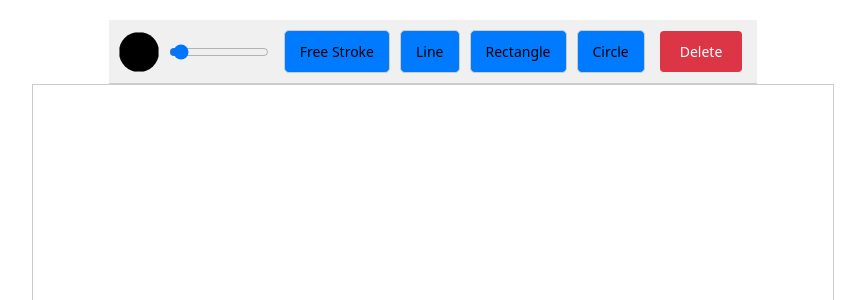
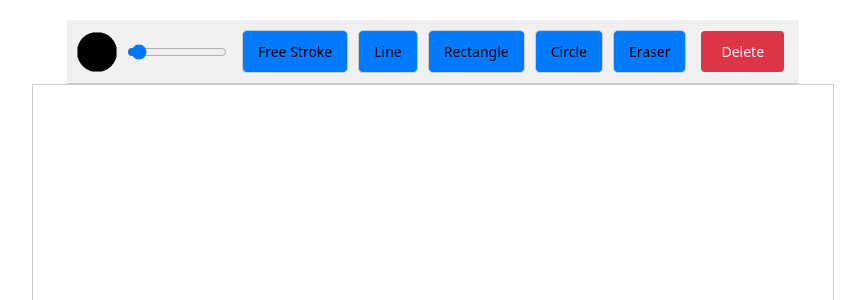
Before and after one commit to jnp2018/slack, a React (Create React App) app in the folder collab-whiteboard/: page /1 in a window 1280 px wide. Shown: the top 300 px of the page, without its empty margins (207-1072 px from the left). Built offline with nearby package versions, Linux system fonts and the light colour scheme; no server answers.

Commit message:
Add erase function

```diff
--- a/collab-whiteboard/src/widgets/ToolBar.css
+++ b/collab-whiteboard/src/widgets/ToolBar.css
@@ -59,3 +59,13 @@ input[type="range"] {
 .delete-button:hover {
   background-color: #c82333;
 }
+.whiteboard-container {
+  position: relative;
+}
+
+.eraser-cursor {
+  position: absolute;
+  background-color: rgba(255, 255, 255, 0.7); /* Màu trắng mờ để trông giống cục tẩy */
+  border: 1px solid #ddd; /* Viền nhẹ để phân biệt cục tẩy */
+  pointer-events: none;   /* Để vòng tròn không cản trở thao tác chuột */
+}
--- a/collab-whiteboard/src/widgets/ToolBar.jsx
+++ b/collab-whiteboard/src/widgets/ToolBar.jsx
@@ -25,6 +25,7 @@ function ToolBar({ setColor, setLineWidth, setTool, clearCanvas }) {
       <button className="tool-button" onClick={() => setTool('polyline')}>
         Free Stroke
       </button>
+
       <button className="tool-button" onClick={() => setTool('line')}>
         Line
       </button>
@@ -33,6 +34,9 @@ function ToolBar({ setColor, setLineWidth, setTool, clearCanvas }) {
       </button>
       <button className="tool-button" onClick={() => setTool('circle')}>
         Circle
+      </button>
+      <button className='tool-button' onClick={(activateEraser) => setTool('eraser')}>
+        Eraser
       </button>
       {/* Add more buttons for different shapes if needed */}
 
--- a/collab-whiteboard/src/widgets/Whiteboard.css
+++ b/collab-whiteboard/src/widgets/Whiteboard.css
@@ -8,4 +8,8 @@
 
 canvas {
   border: 1px solid #ccc;
+    margin: 0;
+    padding: 0;
+    display: block;
+
 }
--- a/collab-whiteboard/src/widgets/Whiteboard.jsx
+++ b/collab-whiteboard/src/widgets/Whiteboard.jsx
@@ -12,6 +12,9 @@ function Whiteboard() {
     const [lineWidth, setLineWidth] = useState(2);
     const [lastPos, setLastPos] = useState(null);
     const [tool, setTool] = useState('polyline');
+	 const [showEraserCursor, setShowEraserCursor] = useState(false);//activate button erase
+	const [eraserPosition, setEraserPosition] = useState({ x: 0, y: 0 });//erase position
+	const [eraserSize, setEraserSize] = useState(lineWidth * 5);
 
     // Lấy `message` và `sendMessage` từ WebSocketContext
     const { message, sendMessage } = useContext(WebSocketContext);
@@ -77,16 +80,29 @@ function Whiteboard() {
         setIsDrawing(false);
         setLastPos(null);
     };
+	const activateEraser = (e) => {
 
+        const rect = canvasRef.current.getBoundingClientRect();
+        const x = e.clientX-rect.left;
+        const y = e.clientY -rect.top;
+        setTool('eraser');
+        setShowEraserCursor(true);
+        setEraserPosition({ x, y });
+    };//
     const handleMouseMove = (e) => {
-        if (!isDrawing) return;
 
         const canvas = canvasRef.current;
         const context = canvas.getContext('2d');
         const rect = canvas.getBoundingClientRect();
         const x = e.clientX - rect.left;
         const y = e.clientY - rect.top;
-
+		if (tool === 'eraser') {
+			setEraserPosition({ x, y });
+			// Nếu không nhấn chuột thì chỉ di chuyển cục tẩy
+		}
+		if (!isDrawing) {
+			return;
+		}
         if (tool === 'polyline') {
             drawPolyline(e, canvasRef, isDrawing, color, lineWidth,sendMessage, lastPos, setLastPos);
         }else if (tool === 'line') {
@@ -96,6 +112,9 @@ function Whiteboard() {
 		} else if (tool === 'circle') {
 			//TODO: drawCircle(context, lastPos?.x || x, lastPos?.y || y, x, y, color, lineWidth);
 		}
+		if(tool === 'eraser'){
+			drawPolyline(e, canvasRef, isDrawing, '#FFFFFF', lineWidth*5,sendMessage, lastPos, setLastPos);
+		}
 
         // Gửi dữ liệu vẽ tới server qua WebSocket
         sendMessage('drawing', {
@@ -103,8 +122,8 @@ function Whiteboard() {
             y0: lastPos?.y || y,
             x1: x,
             y1: y,
-            color: color,
-            lineWidth: lineWidth,
+			color: tool === 'eraser' ? '#FFFFFF' : color,
+			lineWidth: tool === 'eraser' ? lineWidth * 5 : lineWidth,
             tool: tool
         });
 
@@ -124,9 +143,16 @@ function Whiteboard() {
         <div className="whiteboard-container">
             <ToolBar
                 setColor={setColor}
-                setLineWidth={setLineWidth}
-                setTool={setTool}
+				setLineWidth={(newLineWidth) => {
+					setLineWidth(newLineWidth);
+					setEraserSize(newLineWidth * 5); // Cập nhật kích thước nút xóa khi thay đổi lineWidth
+				}}
+                setTool={(selectedTool) => {
+					setTool(selectedTool);
+					setShowEraserCursor(selectedTool === 'eraser');
+				}}
                 clearCanvas={clearCanvas}
+				activateEraser={activateEraser}
             />
             <canvas
                 ref={canvasRef}
@@ -137,6 +163,34 @@ function Whiteboard() {
                 onMouseOut={stopDrawing}
                 onMouseMove={handleMouseMove}
             />
+			{showEraserCursor && (
+    (() => {
+		const canvas = canvasRef.current;
+		const rect = canvas.getBoundingClientRect();
+        const left = eraserPosition.x-eraserSize/2+0.65*rect.left ;
+        const top = eraserPosition.y - eraserSize/2+rect.top;
+        const width = eraserSize;
+
+        console.log("Eraser Style:", { eraserPosition});
+		console.log("Eraser Style:", {left, top, width });
+        return (
+            <div
+                className="eraser-cursor"
+                style={{
+                    left: left,
+                    top: top,
+                    width: width,
+                    height: width,
+                    borderRadius: '50%',
+                    position: 'absolute',
+                    backgroundColor: '#cccccc',
+                    pointerEvents: 'none',
+                }}
+            />
+        );
+    })()
+)}
+
         </div>
     );
 }
```
